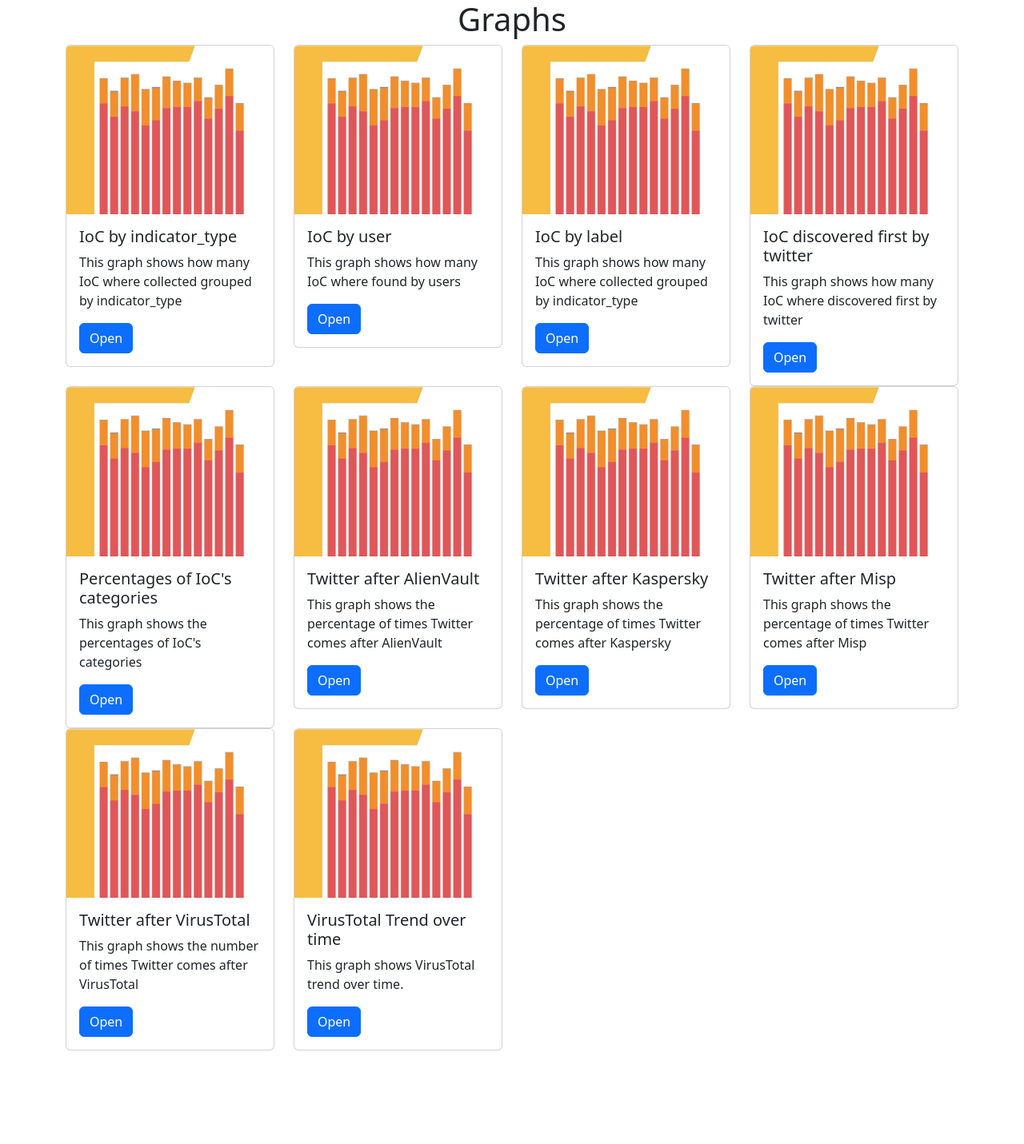
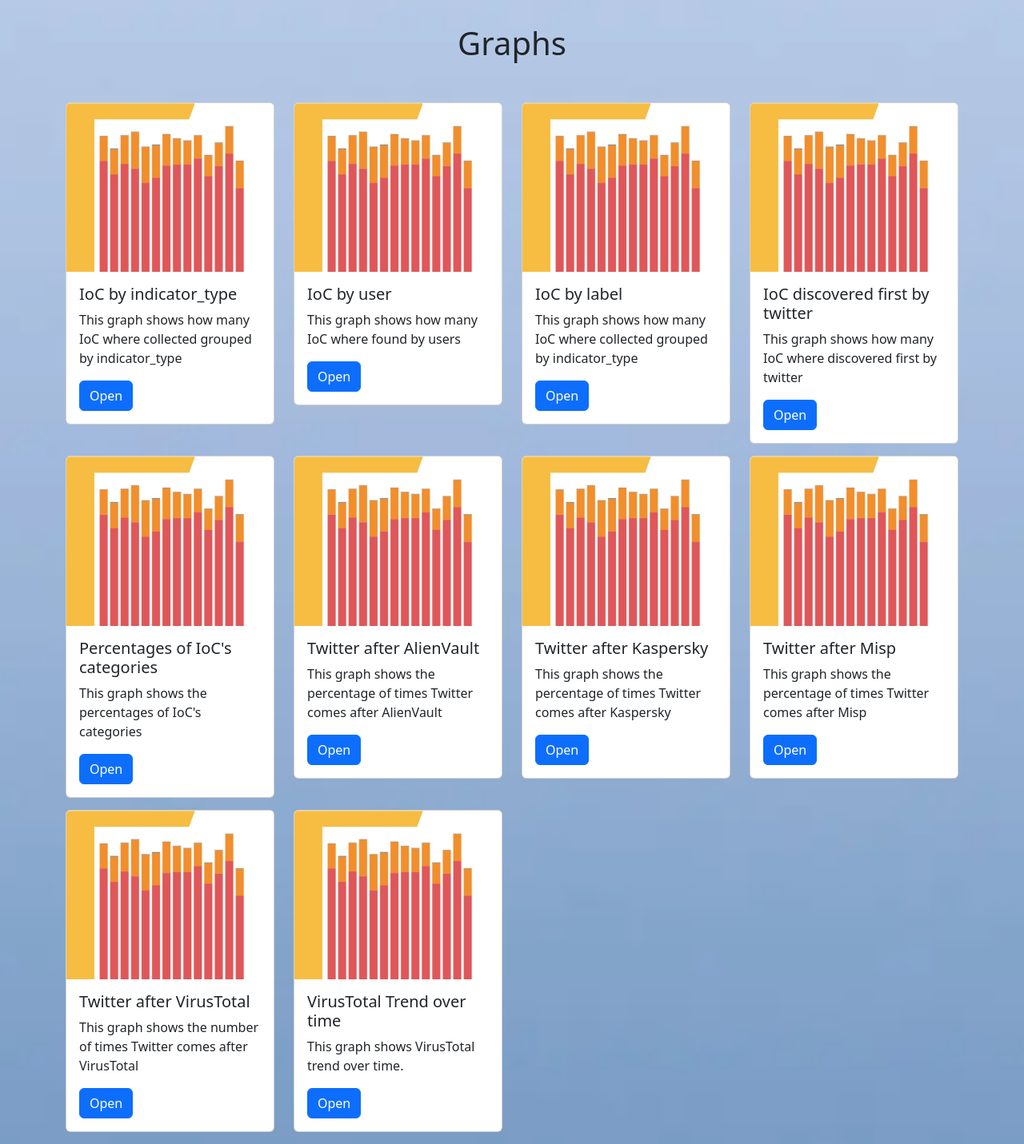
Before and after one commit to LoZimmero/ioc-app, a Flask app: page /dashboards in a window 1280 px wide. Shown: the whole page at 80% size. Before the commit the page ends 1314 px from the top, so only its background shows below. Run offline with Flask 2, Linux system fonts and the light colour scheme; parts of the project's set-up code (start-up, migrations or seed data) failed here and were passed over.

Commit message:
Edit: layout dashboards

```diff
--- /dev/null
+++ b/src/static/dashboards.css
@@ -0,0 +1,22 @@
+body{
+    width: 100%;
+    height: 100%;
+    background-image: url(back_2.png);
+    /*background-color: bisque;*/
+    background-position: center;
+    background-size: cover;
+}
+.text-center{
+    margin-top: 30px;
+}
+.row{
+   margin-top: 50px;
+}
+.card{
+    margin-bottom: 15px;
+    transition: transform 0.5s;
+}
+
+.card:hover{
+    transform: translateY(-10px);
+}
--- a/src/static/index.css
+++ b/src/static/index.css
@@ -49,7 +49,7 @@
 }
 h1{
     color: black;
-    font-size: 30px;
+    font-size: 60px;
 }
 p{
     color: black;
--- a/src/templates/dashboards.html
+++ b/src/templates/dashboards.html
@@ -4,6 +4,9 @@
 {% block head %}
 <!-- Import chart.js -->
 <script src="https://cdn.jsdelivr.net/npm/chart.js"></script>
+<!-- Custom CSS -->
+<link href="{{url_for('static', filename='dashboards.css')}}" rel="stylesheet">
+
 {% endblock %}
 {% block content %}
 <div class="container">
```
Also changed, not shown: src/static/back_2.png (added).
